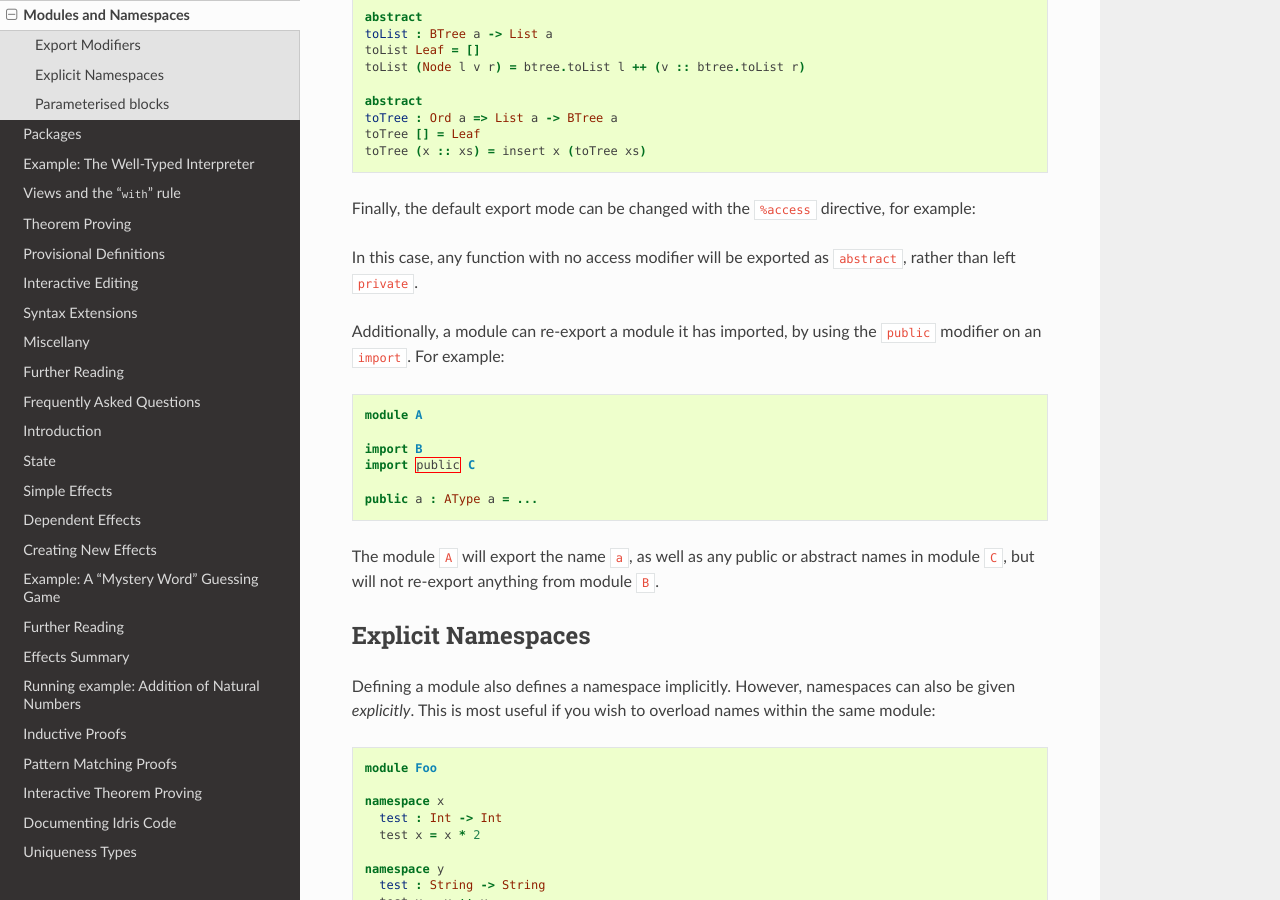
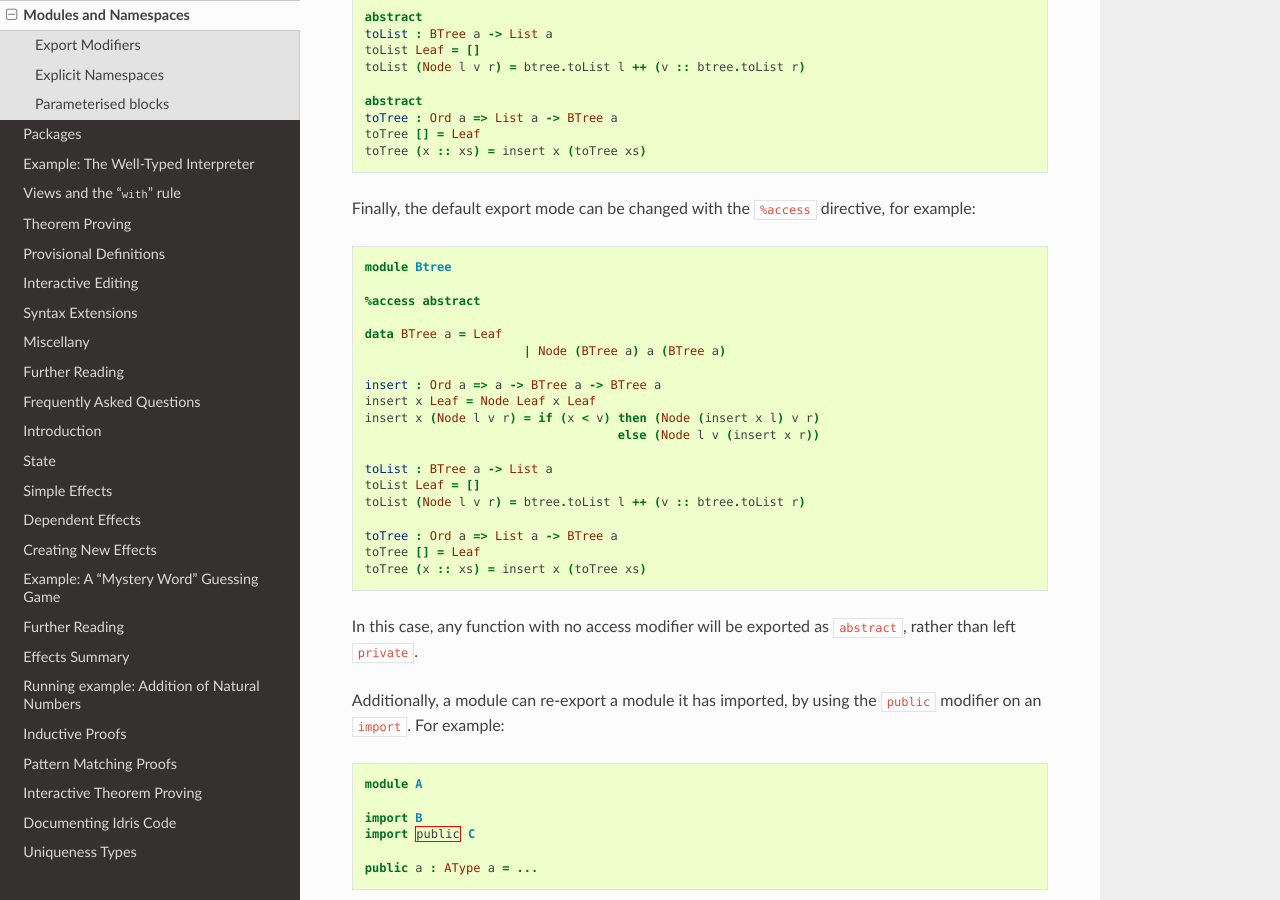
Before and after one commit to idris-lang/Idris-dev, a Sphinx documentation site: the page built from docs/tutorial/modules.rst, in a window 1280 px wide and 900 px high, scrolled down 2137 px. Built offline with Sphinx 7.4.7 and the Read the Docs theme 2.0.0, drawn with Linux system fonts in a browser that asks for light colours; formulas are drawn with MathJax 3.

Commit message:
add missing example

```diff
--- a/docs/tutorial/modules.rst
+++ b/docs/tutorial/modules.rst
@@ -128,6 +128,28 @@ functions to be exported as ``abstract``, as we see below:
 Finally, the default export mode can be changed with the ``%access``
 directive, for example:
 
+.. code-block:: idris
+
+    module Btree
+
+    %access abstract
+
+    data BTree a = Leaf
+                          | Node (BTree a) a (BTree a)
+
+    insert : Ord a => a -> BTree a -> BTree a
+    insert x Leaf = Node Leaf x Leaf
+    insert x (Node l v r) = if (x < v) then (Node (insert x l) v r)
+                                       else (Node l v (insert x r))
+
+    toList : BTree a -> List a
+    toList Leaf = []
+    toList (Node l v r) = btree.toList l ++ (v :: btree.toList r)
+
+    toTree : Ord a => List a -> BTree a
+    toTree [] = Leaf
+    toTree (x :: xs) = insert x (toTree xs)
+
 In this case, any function with no access modifier will be exported as
 ``abstract``, rather than left ``private``.
 
```
